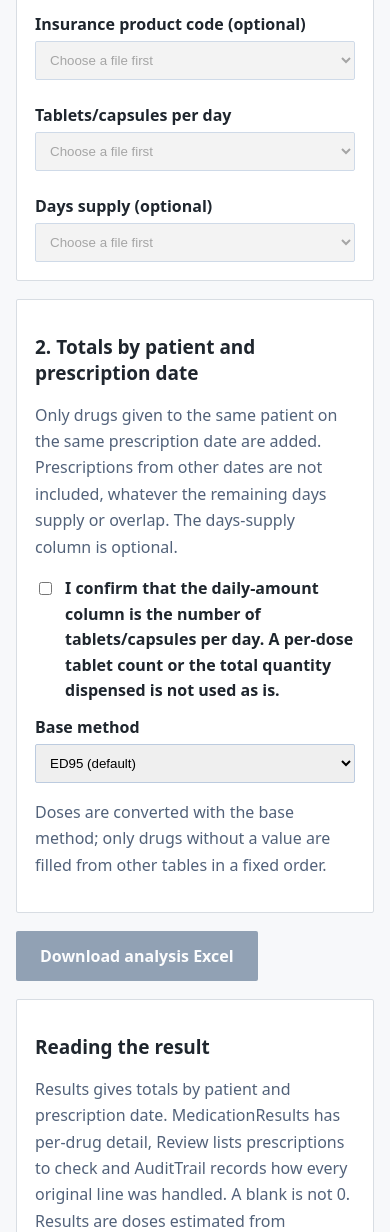
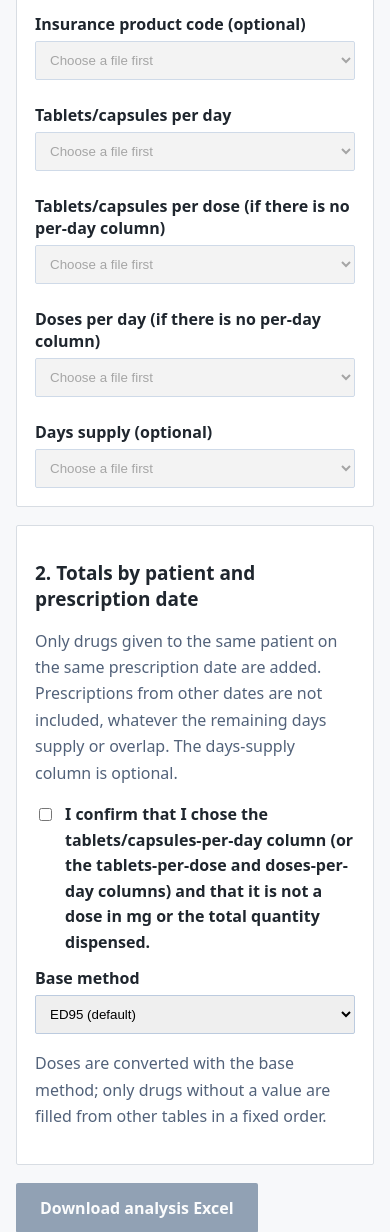
Before and after one commit to YeweonJung/ap-equivalence-calculator, a Flask app: page /longitudinal in a window 390 px wide. Shown: the part 1333-2565 px from the top of the page. Run offline with Flask 3, Linux system fonts and the light colour scheme.

Commit message:
Hospital data page: daily tablets from tablets per dose x doses per day when there is no per-day column
Names such as '1회량' are never pre-selected because many exports hold mg there.

Co-Authored-By: Claude Opus 5.5 <noreply@anthropic.com>

```diff
--- a/services/longitudinal_excel.py
+++ b/services/longitudinal_excel.py
@@ -28,6 +28,7 @@ REASONS = {
     'injection_quantity_ambiguous': '주사 수량 확인: 하루 정 수를 주사 용량에 곱하지 않음',
     'code_name_conflict': '보험 약품코드와 약품명의 성분이 다름',
     'matched_by_insurance_code': '보험 약품코드로 성분·함량 확인',
+    'daily_from_dose_and_times': '하루 정 수 = 1회 정 수 × 1일 횟수',
     'insurance_code_not_in_antipsychotic_catalogue': '항정신병약 목록에 없는 약품코드: 약품명으로 판단',
     'new_order_replaces_previous': '새 처방으로 대체 가정',
 }
--- a/static/i18n.js
+++ b/static/i18n.js
@@ -202,7 +202,7 @@
     lp_inspect: 'When you choose a file, each box below lists the file\'s columns. Pick the matching column for each box.',
     lp_s2: '2. Totals by patient and prescription date',
     lp_s2_desc: 'Only drugs given to the same patient on the same prescription date are added. Prescriptions from other dates are not included, whatever the remaining days supply or overlap. The days-supply column is optional.',
-    lp_ack: 'I confirm that the daily-amount column is the number of tablets/capsules per day. A per-dose tablet count or the total quantity dispensed is not used as is.',
+    lp_ack: 'I confirm that I chose the tablets/capsules-per-day column (or the tablets-per-dose and doses-per-day columns) and that it is not a dose in mg or the total quantity dispensed.',
     lp_btn: 'Download analysis Excel',
     lp_read_h: 'Reading the result',
     lp_read_p: 'Results gives totals by patient and prescription date. MedicationResults has per-drug detail, Review lists prescriptions to check and AuditTrail records how every original line was handled. A blank is not 0. Results are doses estimated from prescription records.',
@@ -213,9 +213,10 @@
     lp_r4: 'no_record when there is no prescription on that date: not read as 0 (not taking)',
     lp_privacy: 'Uploaded files are used only to process the request and are not stored permanently. This feature does not store prescription data in a database or send it to feedback or AI services.',
     lf_patient: 'Patient ID', lf_date: 'Prescription date', lf_drug: 'Drug name with ingredient, strength and formulation', lf_code: 'Insurance product code (optional)',
-    lf_product: 'Product name (optional)', lf_daily: 'Tablets/capsules per day', lf_days: 'Days supply (optional)',
+    lf_product: 'Product name (optional)', lf_daily: 'Tablets/capsules per day', lf_per_dose: 'Tablets/capsules per dose (if there is no per-day column)', lf_times: 'Doses per day (if there is no per-day column)', lf_days: 'Days supply (optional)',
     lj_col: 'Select column',
     lj_wait: 'Choose a file first',
+    lj_need_daily: 'Choose the tablets/capsules-per-day column, or if there is none, both the tablets-per-dose and doses-per-day columns.',
     lj_checking: 'Checking columns…',
     lj_read_fail: 'Could not read the file.',
     lj_rows: '{n} rows · ',
@@ -448,7 +449,7 @@
     lp_inspect: 'ファイルを選ぶと、下の各欄にファイルの列一覧が表示されます。各欄に合う列を選んでください。',
     lp_s2: '2. 患者・処方日ごとの合計',
     lp_s2_desc: '同じ患者が同じ処方日に受けた薬のみを合計します。別の日付の処方は、残りの処方日数や期間の重なりに関係なく含めません。処方日数の列は任意です。',
-    lp_ack: '1日投与量の列が「1日の錠/カプセル数」であることを確認しました。1回の錠数や処方総量であれば、そのままは使いません。',
+    lp_ack: '1日の錠/カプセル数の列（または1回の錠数と1日の回数の列）を選び、mg用量や処方総量ではないことを確認しました。',
     lp_btn: '分析結果のExcelを受け取る',
     lp_read_h: '結果の見方',
     lp_read_p: 'Results で患者・処方日ごとの合計を確認してください。MedicationResults は薬剤ごとの詳細、Review は確認が必要な処方、AuditTrail はすべての元の処方の処理記録です。空欄は0ではありません。結果は処方記録上の推定用量です。',
@@ -459,9 +460,10 @@
     lp_r4: 'その日付に処方がなければ no_record: 非服用の0とは解釈しない',
     lp_privacy: 'アップロードしたファイルはリクエストの処理に使い、永続的には保存しません。この機能は処方データをデータベース・フィードバック・AIサービスに保存または送信しません。',
     lf_patient: '被験者ID', lf_date: '処方日', lf_drug: '成分・含量・剤形が書かれた薬剤名', lf_code: '保険医薬品コード（任意）',
-    lf_product: '製品名（任意）', lf_daily: '1日の錠/カプセル数', lf_days: '処方日数（任意）',
+    lf_product: '製品名（任意）', lf_daily: '1日の錠/カプセル数', lf_per_dose: '1回の錠/カプセル数（1日錠数の列がない場合）', lf_times: '1日の回数（1日錠数の列がない場合）', lf_days: '処方日数（任意）',
     lj_col: '列を選択',
     lj_wait: '先にファイルを選んでください',
+    lj_need_daily: '1日の錠/カプセル数の列を選ぶか、その列がなければ1回の錠数と1日の回数の列を両方選んでください。',
     lj_checking: '列を確認中…',
     lj_read_fail: 'ファイルを読み取れませんでした。',
     lj_rows: '{n}行 · ',
@@ -694,7 +696,7 @@
     lp_inspect: '选择文件后，下方每个框都会列出文件的列。请为每个框选择对应的列。',
     lp_s2: '2. 按患者和处方日期合计',
     lp_s2_desc: '只合计同一患者在同一处方日期开具的药物。其他日期的处方不论剩余天数或期间是否重叠都不计入。处方天数列为可选。',
-    lp_ack: '我已确认每日用量列为“每日片/胶囊数”。若为每次片数或处方总量，则不直接使用。',
+    lp_ack: '我已选择每日片/胶囊数列（或每次片数与每日次数列），并确认它不是 mg 剂量或处方总量。',
     lp_btn: '获取分析结果 Excel',
     lp_read_h: '阅读结果',
     lp_read_p: '请在 Results 查看按患者和处方日期的合计。MedicationResults 为各药物明细，Review 为需确认的处方，AuditTrail 为所有原始处方的处理记录。空白不等于 0。结果为处方记录上的估算剂量。',
@@ -705,9 +707,10 @@
     lp_r4: '该日期无处方则为 no_record：不解读为未服药的 0',
     lp_privacy: '上传的文件仅用于处理请求，不会永久保存。此功能不会将处方数据保存或发送到数据库、反馈或 AI 服务。',
     lf_patient: '受试者ID', lf_date: '处方日期', lf_drug: '含成分、规格、剂型的药名', lf_code: '医保药品编码（可选）',
-    lf_product: '产品名（可选）', lf_daily: '每日片/胶囊数', lf_days: '处方天数（可选）',
+    lf_product: '产品名（可选）', lf_daily: '每日片/胶囊数', lf_per_dose: '每次片/胶囊数（没有每日片数列时）', lf_times: '每日次数（没有每日片数列时）', lf_days: '处方天数（可选）',
     lj_col: '选择列',
     lj_wait: '请先选择文件',
+    lj_need_daily: '请选择每日片/胶囊数列；如果没有，请同时选择每次片数和每日次数两列。',
     lj_checking: '正在核对列…',
     lj_read_fail: '无法读取文件。',
     lj_rows: '{n} 行 · ',
@@ -940,7 +943,7 @@
     lp_inspect: 'Quand vous choisissez un fichier, chaque case ci-dessous affiche la liste de ses colonnes. Sélectionnez la colonne correspondante dans chaque case.',
     lp_s2: '2. Totaux par patient et date de prescription',
     lp_s2_desc: 'Seuls les médicaments prescrits au même patient à la même date sont additionnés. Les prescriptions d\'autres dates ne sont pas incluses, quels que soient les jours de traitement restants ou les chevauchements. La colonne de durée de prescription est facultative.',
-    lp_ack: 'Je confirme que la colonne de quantité quotidienne correspond au nombre de comprimés/gélules par jour. Un nombre par prise ou la quantité totale délivrée n\'est pas utilisé tel quel.',
+    lp_ack: 'Je confirme avoir choisi la colonne de comprimés/gélules par jour (ou les colonnes par prise et prises par jour) et qu’il ne s’agit pas d’une dose en mg ni de la quantité totale délivrée.',
     lp_btn: 'Télécharger l\'analyse Excel',
     lp_read_h: 'Lire le résultat',
     lp_read_p: 'Results donne les totaux par patient et date de prescription. MedicationResults contient le détail par médicament, Review les prescriptions à vérifier et AuditTrail le traitement de chaque ligne d\'origine. Une cellule vide ne vaut pas 0. Les résultats sont des doses estimées à partir des prescriptions.',
@@ -951,9 +954,10 @@
     lp_r4: 'no_record s\'il n\'y a pas de prescription à cette date : non interprété comme 0 (non pris)',
     lp_privacy: 'Les fichiers déposés servent uniquement au traitement de la demande et ne sont pas conservés. Cette fonction n\'enregistre pas les prescriptions dans une base de données et ne les envoie ni au retour d\'expérience ni à un service d\'IA.',
     lf_patient: 'ID du sujet', lf_date: 'Date de prescription', lf_drug: 'Nom du médicament avec principe actif, dosage et forme', lf_code: 'Code produit de l\'assurance (facultatif)',
-    lf_product: 'Nom commercial (facultatif)', lf_daily: 'Comprimés/gélules par jour', lf_days: 'Durée de prescription en jours (facultatif)',
+    lf_product: 'Nom commercial (facultatif)', lf_daily: 'Comprimés/gélules par jour', lf_per_dose: 'Comprimés/gélules par prise (sans colonne par jour)', lf_times: 'Prises par jour (sans colonne par jour)', lf_days: 'Durée de prescription en jours (facultatif)',
     lj_col: 'Choisir une colonne',
     lj_wait: 'Choisissez d\'abord un fichier',
+    lj_need_daily: 'Choisissez la colonne de comprimés/gélules par jour ou, à défaut, les deux colonnes par prise et prises par jour.',
     lj_checking: 'Vérification des colonnes…',
     lj_read_fail: 'Le fichier n\'a pas pu être lu.',
     lj_rows: '{n} lignes · ',
@@ -1186,7 +1190,7 @@
     lp_inspect: 'عند اختيار ملف تظهر أعمدته في كل خانة أدناه. اختر العمود المناسب لكل خانة.',
     lp_s2: '2. المجاميع حسب المريض وتاريخ الوصفة',
     lp_s2_desc: 'لا تُجمع إلا الأدوية الموصوفة للمريض نفسه في تاريخ الوصفة نفسه. لا تُدرج وصفات التواريخ الأخرى مهما كانت الأيام المتبقية أو التداخل. عمود مدة الوصفة اختياري.',
-    lp_ack: 'أؤكد أن عمود الكمية اليومية هو عدد الأقراص/الكبسولات في اليوم. لا يُستخدم عدد الأقراص للجرعة الواحدة أو الكمية الكلية المصروفة كما هو.',
+    lp_ack: 'أؤكد أنني اخترت عمود عدد الأقراص/الكبسولات يوميًا (أو عمودي عدد الأقراص في الجرعة وعدد الجرعات يوميًا) وأنه ليس جرعة بالملغ ولا الكمية الكلية المصروفة.',
     lp_btn: 'تنزيل ملف Excel للتحليل',
     lp_read_h: 'قراءة النتيجة',
     lp_read_p: 'تعرض Results المجاميع حسب المريض وتاريخ الوصفة. تحتوي MedicationResults على تفاصيل كل دواء، وReview على الوصفات الواجب مراجعتها، وAuditTrail على سجل معالجة كل سطر أصلي. الخلية الفارغة لا تعني 0. النتائج جرعات مقدَّرة من سجلات الوصفات.',
@@ -1197,9 +1201,10 @@
     lp_r4: 'no_record عند عدم وجود وصفة في ذلك التاريخ: لا يُفسَّر على أنه 0 (عدم تناول)',
     lp_privacy: 'تُستخدم الملفات المرفوعة لمعالجة الطلب فقط ولا تُحفظ بشكل دائم. لا تحفظ هذه الميزة بيانات الوصفات في قاعدة بيانات ولا ترسلها إلى خدمات الملاحظات أو الذكاء الاصطناعي.',
     lf_patient: 'معرّف المشارك', lf_date: 'تاريخ الوصفة', lf_drug: 'اسم الدواء مع المادة الفعالة والتركيز والشكل', lf_code: 'رمز المنتج في التأمين (اختياري)',
-    lf_product: 'اسم المنتج (اختياري)', lf_daily: 'عدد الأقراص/الكبسولات يوميًا', lf_days: 'مدة الوصفة بالأيام (اختياري)',
+    lf_product: 'اسم المنتج (اختياري)', lf_daily: 'عدد الأقراص/الكبسولات يوميًا', lf_per_dose: 'عدد الأقراص/الكبسولات في الجرعة (إذا لم يوجد عمود يومي)', lf_times: 'عدد الجرعات يوميًا (إذا لم يوجد عمود يومي)', lf_days: 'مدة الوصفة بالأيام (اختياري)',
     lj_col: 'اختر عمودًا',
     lj_wait: 'اختر ملفًا أولًا',
+    lj_need_daily: 'اختر عمود عدد الأقراص/الكبسولات يوميًا، أو إن لم يوجد فاختر عمودي عدد الأقراص في الجرعة وعدد الجرعات يوميًا.',
     lj_checking: 'جارٍ التحقق من الأعمدة…',
     lj_read_fail: 'تعذّرت قراءة الملف.',
     lj_rows: '{n} صف · ',
--- a/static/longitudinal.js
+++ b/static/longitudinal.js
@@ -2,7 +2,7 @@
 (() => {
   const $ = id => document.getElementById(id);
   const T = (key, ko) => (window.APi18n ? window.APi18n.t(key, ko) : ko);
-  const labels = {patient:'피험자 ID',date:'처방일',drug:'성분·함량·제형이 적힌 약물명',product:'제품명 (선택)',code:'보험 약품코드 (선택)',daily:'하루 정/캡슐 수',days:'처방일수 (선택)'};
+  const labels = {patient:'피험자 ID',date:'처방일',drug:'성분·함량·제형이 적힌 약물명',product:'제품명 (선택)',code:'보험 약품코드 (선택)',daily:'하루 정/캡슐 수',per_dose:'1회 정/캡슐 수 (하루 정 수 열이 없을 때)',times:'1일 횟수 (하루 정 수 열이 없을 때)',days:'처방일수 (선택)'};
   const fieldLabel = field => T('lf_' + field, labels[field]);
   let generation = 0, lastInspect = null, lastStatus = null;
   const inspectText = d => T('lj_rows', '{n}행 · ').replace('{n}', d.rows.toLocaleString()) + (d.recognized ? T('lj_recog', '열 이름이 같은 칸은 미리 채웠습니다. 칸마다 맞는 열인지 확인하세요.') : T('lj_unrecog', '빈 칸에 맞는 열을 고르세요. 열 이름이 같은 칸은 미리 채웠습니다.'));
@@ -17,7 +17,7 @@
     $('mapping').replaceChildren();
     for (const field of Object.keys(labels)) {
       const box = document.createElement('div'), title = document.createElement('label'), select = document.createElement('select');
-      select.id = 'map-' + field; title.htmlFor = select.id; title.textContent = fieldLabel(field); select.required = !['product', 'days', 'code'].includes(field);
+      select.id = 'map-' + field; title.htmlFor = select.id; title.textContent = fieldLabel(field); select.required = !['product', 'days', 'code', 'daily', 'per_dose', 'times'].includes(field);
       select.add(new Option(columns.length ? T('lj_col', '열 선택') : T('lj_wait', '파일을 먼저 고르세요'), ''));
       columns.forEach(column => select.add(new Option(column, column)));
       select.disabled = !columns.length; select.value = mapping[field] || ''; box.append(title, select); $('mapping').append(box);
@@ -44,6 +44,7 @@
   $('longitudinal-form').addEventListener('submit', async event => {
     event.preventDefault();
     const mapping = Object.fromEntries(Object.keys(labels).map(k => [k, $('map-' + k).value]));
+    if (!mapping.daily && !(mapping.per_dose && mapping.times)) { $('status').textContent = T('lj_need_daily', '하루 정/캡슐 수 열을 고르거나, 그 열이 없으면 1회 정/캡슐 수와 1일 횟수 열을 둘 다 고르세요.'); return; }
     const form = new FormData();
     form.append('file', $('rx-file').files[0]); form.append('mapping', JSON.stringify(mapping));
     form.append('mode', 'all_dates'); form.append('base_method', $('lg-base') ? $('lg-base').value : 'ED95'); form.append('ack', $('ack').checked ? 'yes' : '');
--- a/templates/longitudinal.html
+++ b/templates/longitudinal.html
@@ -7,6 +7,6 @@
 {% if detected_notice %}<section role="status" data-i18n="lp_detect">처방일 열이 있는 처방 원자료라서 이 화면으로 옮겼습니다. 파일을 다시 고르고, 아래 칸마다 맞는 열을 고른 뒤 계산하세요.</section>{% endif %}
 <form id="longitudinal-form">
 <section><h2 data-i18n="lp_s1">1. 처방 파일과 열 연결</h2><p class="muted" data-i18n="lp_s1_desc">15MB·2,000행 이하(넘으면 환자별로 나눠 올리세요), 첫 행은 열 이름. UTF-8·CP949 지원. 이름·생년월일은 분석에 사용하지 않습니다. 업로드 전 가명 ID를 사용하고 불필요한 개인정보 열을 제거하세요. Excel은 처방 시트 하나만 두세요. 보험 약품코드 열이 있으면 연결하세요. 성분과 함량을 약품명 대신 코드로 맞춥니다.</p><label for="rx-file" data-i18n="lp_file">처방 파일 (CSV·Excel)</label><input type="file" id="rx-file" accept=".csv,.xlsx,.xls" required><p id="inspection" role="status" data-i18n="lp_inspect">파일을 고르면 아래 칸마다 파일의 열 목록이 나옵니다. 칸마다 맞는 열을 고르세요.</p><div class="mapping" id="mapping"></div></section>
-<section><h2 data-i18n="lp_s2">2. 환자·처방일별 합산</h2><p class="muted" data-i18n="lp_s2_desc">같은 환자의 같은 처방일에 받은 약들만 합산합니다. 다른 날짜의 처방은 남은 처방일수나 기간 중첩과 관계없이 포함하지 않습니다. 처방일수 열은 선택 사항입니다.</p><label class="check"><input type="checkbox" id="ack" required><span data-i18n="lp_ack">일일 투여량 열이 ‘하루 정/캡슐 수’임을 확인했습니다. 1회 정 수나 전체 처방 수량이면 그대로 사용하지 않습니다.</span></label><label for="lg-base" data-i18n="base_label">기준 방법</label><select id="lg-base">{% for method in (['ED95'] if 'ED95' in methods else []) + (methods|reject('equalto', 'ED95')|list) %}<option value="{{ method }}"{% if method == 'ED95' %} selected data-i18n="opt_ed95"{% endif %}>{{ method }}{% if method == 'ED95' %} (기본){% endif %}</option>{% endfor %}</select><p class="muted" data-i18n="lp_base_note">기준 방법으로 계산하고, 값이 없는 약만 정해진 순서로 다른 환산표에서 채웁니다.</p></section>
+<section><h2 data-i18n="lp_s2">2. 환자·처방일별 합산</h2><p class="muted" data-i18n="lp_s2_desc">같은 환자의 같은 처방일에 받은 약들만 합산합니다. 다른 날짜의 처방은 남은 처방일수나 기간 중첩과 관계없이 포함하지 않습니다. 처방일수 열은 선택 사항입니다.</p><label class="check"><input type="checkbox" id="ack" required><span data-i18n="lp_ack">하루 정/캡슐 수 열(또는 1회 정/캡슐 수와 1일 횟수 열)을 골랐고, mg 용량이나 전체 처방 수량이 아님을 확인했습니다.</span></label><label for="lg-base" data-i18n="base_label">기준 방법</label><select id="lg-base">{% for method in (['ED95'] if 'ED95' in methods else []) + (methods|reject('equalto', 'ED95')|list) %}<option value="{{ method }}"{% if method == 'ED95' %} selected data-i18n="opt_ed95"{% endif %}>{{ method }}{% if method == 'ED95' %} (기본){% endif %}</option>{% endfor %}</select><p class="muted" data-i18n="lp_base_note">기준 방법으로 계산하고, 값이 없는 약만 정해진 순서로 다른 환산표에서 채웁니다.</p></section>
 <button type="submit" id="calculate" disabled data-i18n="lp_btn">분석 결과 Excel 받기</button><p id="status" role="status" aria-live="polite"></p></form>
 <section><h2 data-i18n="lp_read_h">결과 읽기</h2><p class="muted" data-i18n="lp_read_p">Results에서 환자·처방일별 합계를 확인하세요. MedicationResults는 약물별 상세, Review는 확인이 필요한 처방, AuditTrail은 모든 원본 처방의 처리 기록입니다. 빈칸은 0이 아닙니다. 결과는 처방 기록상 추정 용량입니다.</p><details><summary data-i18n="lp_rev_sum">검토가 필요한 기록</summary><ul><li data-i18n="lp_r1">잘못된 날짜, 약물명·함량·제형 충돌</li><li data-i18n="lp_r2">완전히 동일한 행 반복: 중복 여부 확인</li><li data-i18n="lp_r3">주사제·필요시 복용·액제: 별도 투약 정보 확인</li><li data-i18n="lp_r4">해당 날짜에 처방이 없으면 no_record: 비복용 0으로 해석하지 않음</li></ul></details><p class="muted" data-i18n="lp_privacy">업로드 파일은 요청 처리에 사용하고 영구 저장하지 않습니다. 이 기능은 처방자료를 데이터베이스·피드백·AI 서비스에 저장하거나 보내지 않습니다.</p></section></main><script src="/static/i18n.js"></script><script src="/static/longitudinal.js"></script></body></html>
```
Also changed, not shown: services/longitudinal.py (+11 -1 lines), tests/test_dose_times_daily.py (added, +52 -0 lines).
